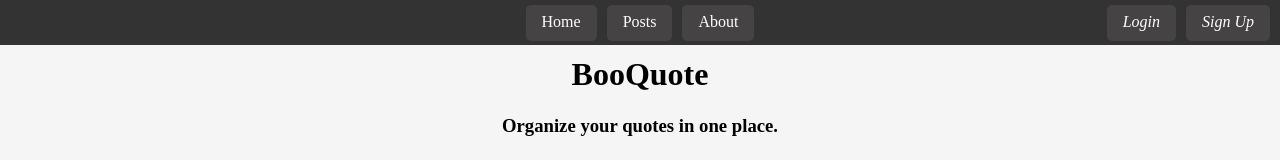
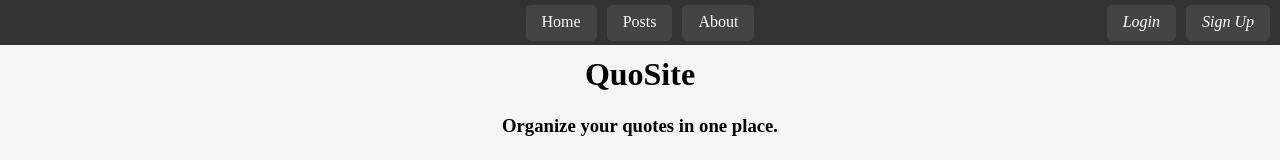
Before and after one commit to notdavido/quosite, a website with bundled scripts: page index.html in a window 1280 px wide. Shown: the top 160 px of the page. Built offline with nearby package versions, Linux system fonts and the light colour scheme; files whose address does not match are found by name.

Commit message:
small title change

```diff
--- a/index.html
+++ b/index.html
@@ -49,7 +49,7 @@
 </div>
 
 <div class="hero">
-  <h1>BooQuote</h1>
+  <h1>QuoSite</h1>
 </div>
 
 
```
